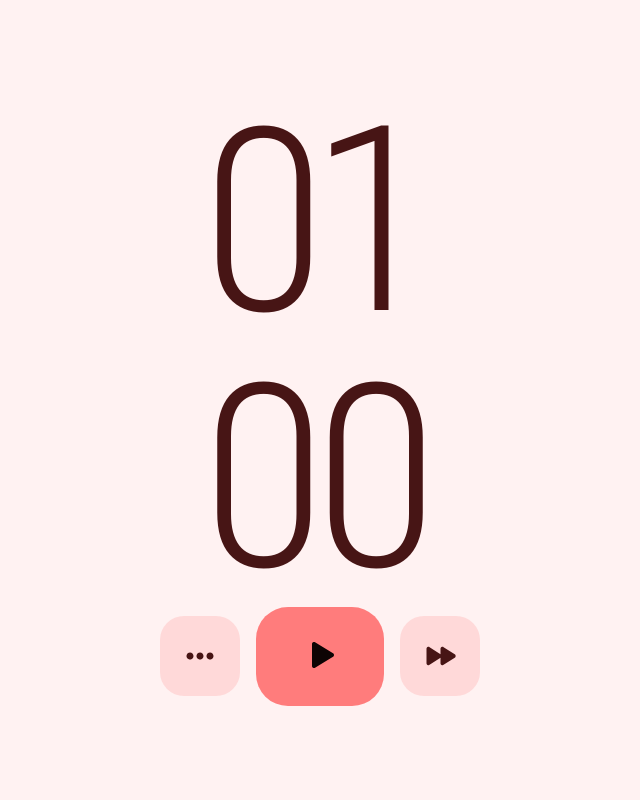
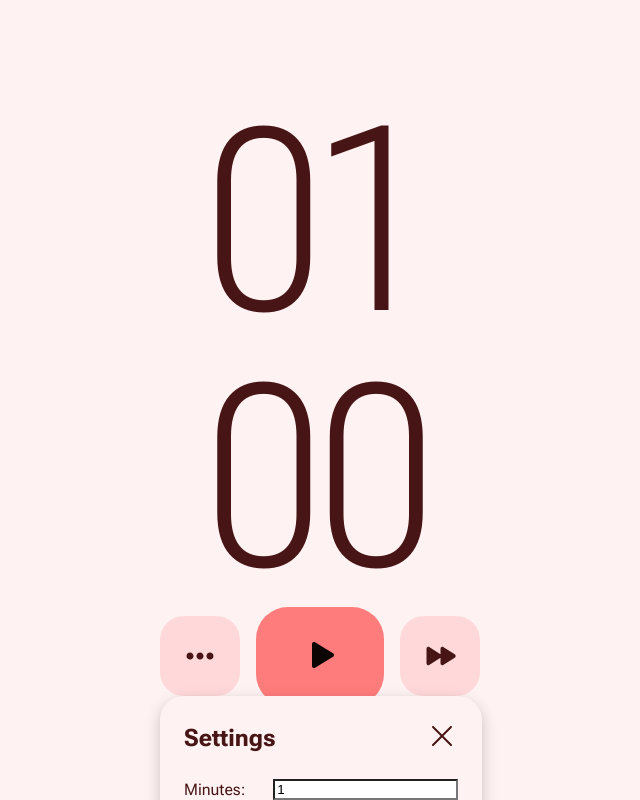
Before and after one commit to grynkiv0x001/pomodoro-vue, a Vue app: page / in a window 1280 px wide. Both pictures are taken after a click on the button 520 px from the left and 656 px from the top of the page. Shown: the whole page, without its empty margins (320-960 px from the left). Built offline with nearby package versions, Linux system fonts and the light colour scheme.

Commit message:
added modal; added settings; wip - adding proper positioning

```diff
--- a/src/App.vue
+++ b/src/App.vue
@@ -1,10 +1,14 @@
 <script setup lang="ts">
+import { ui } from '@/store/ui'
+
 import Timer from '@/views/timer/Timer.vue'
+import Settings from '@/views/settings/Settings.vue'
 </script>
 
 <template>
   <div class="app">
     <Timer />
+    <Settings v-if="ui.isModalOpen && ui.modal === 'settings'" />
   </div>
 </template>
 
@@ -12,6 +16,7 @@ import Timer from '@/views/timer/Timer.vue'
 .app {
   height: 100vh;
   width: 100%;
+  position: relative;
 
   display: flex;
   align-items: center;
--- /dev/null
+++ b/src/components/modal/AppModal.vue
@@ -0,0 +1,100 @@
+<script setup lang="ts">
+import { computed, onBeforeUnmount, onMounted, ref } from 'vue'
+
+import CloseIcon from '@/assets/icons/x.svg'
+
+import { ui } from '@/store/ui'
+
+const modalStyle = computed(() => ({
+  top: `${ui.position.top}px`,
+  left: `${ui.position.left}px`
+}))
+
+const modalRef = ref<HTMLElement | null>(null)
+
+const handleMouseDown = (e: MouseEvent) => {
+  if (modalRef.value && !modalRef.value.contains(e.target as Node)) {
+    ui.closeModal()
+  }
+}
+
+const handleKeyDown = (e: KeyboardEvent) => {
+  if (e.code === 'Escape') {
+    ui.closeModal()
+    e.stopPropagation()
+  }
+}
+
+onMounted(() => {
+  document.addEventListener('keydown', handleKeyDown)
+  document.addEventListener('mousedown', handleMouseDown)
+})
+
+onBeforeUnmount(() => {
+  document.removeEventListener('keydown', handleKeyDown)
+  document.removeEventListener('mousedown', handleMouseDown)
+})
+</script>
+
+<template>
+  <Teleport to="body">
+    <div class="modal" :style="modalStyle" ref="modalRef">
+      <div class="modal__content">
+        <header class="modal__header">
+          <slot name="title" />
+          <button class="modal__close" @click="ui.closeModal">
+            <CloseIcon />
+          </button>
+        </header>
+        <main class="modal__main main">
+          <slot name="body" />
+        </main>
+      </div>
+    </div>
+  </Teleport>
+</template>
+
+<style scoped lang="scss">
+.modal {
+  position: fixed;
+  top: 0;
+  left: 0;
+
+  max-width: 700px;
+  min-width: 300px;
+
+  display: flex;
+
+  z-index: 10;
+
+  background-color: var(--clr-red-50);
+  border-radius: 24px;
+  box-shadow:
+    0 1px 6px rgba(0, 0, 0, 0.039),
+    0 5.5px 16px rgba(0, 0, 0, 0.19);
+  color: var(--clr-red-900);
+
+  &__header {
+    padding: 24px;
+    width: 100%;
+    display: flex;
+    align-items: center;
+    justify-content: space-between;
+  }
+
+  &__close {
+    padding: 0;
+    background: transparent;
+    border: none;
+
+    &:hover {
+      cursor: pointer;
+    }
+  }
+
+  &__content {
+    position: relative;
+    width: 100%;
+  }
+}
+</style>
--- a/src/components/shared/index.ts
+++ b/src/components/shared/index.ts
@@ -1,3 +1,4 @@
+import AppModal from '@/components/modal/AppModal.vue'
 import GeneralButton from '@/components/GeneralButton/GeneralButton.vue'
 
-export { GeneralButton }
+export { AppModal, GeneralButton }
--- a/src/store/local-timer.ts
+++ b/src/store/local-timer.ts
@@ -1,4 +1,4 @@
-import { reactive, watch, onMounted } from 'vue'
+import { reactive, watch } from 'vue'
 import type { ITimer } from '@/core/models'
 import { loadTimer, removeTimer, saveTimer } from '@/helpers/storage'
 
@@ -77,6 +77,10 @@ const resetTimer = () => {
   removeTimer()
 }
 
+const nextRound = () => {
+  timer.currentLoop++
+}
+
 if (timer.status === 'live' && timer.timeLeft > 0) {
   startTimer()
 }
@@ -93,6 +97,7 @@ export function useLocalTimer() {
   return {
     timer,
     toggleTimerStatus,
-    resetTimer
+    resetTimer,
+    nextRound
   }
 }
--- /dev/null
+++ b/src/store/ui.ts
@@ -0,0 +1,41 @@
+import { reactive } from 'vue'
+
+interface IUi {
+  isModalOpen: boolean
+  modal?: ModalVariant
+  position: { top: number; left: number }
+  openModal: (ref: HTMLElement | null, variant: ModalVariant) => void
+  closeModal: () => void
+}
+
+type ModalVariant = 'settings' | 'menu'
+
+export const ui: IUi = reactive({
+  // Fields
+  isModalOpen: false as boolean,
+  modal: undefined as ModalVariant | undefined,
+  position: {
+    top: 0,
+    left: 0
+  },
+
+  // Methods
+  openModal(ref, variant) {
+    if (!ref) {
+      return
+    }
+
+    const rect = ref.getBoundingClientRect()
+
+    this.position = {
+      top: rect.bottom,
+      left: rect.left
+    }
+    this.modal = variant
+    this.isModalOpen = true
+  },
+
+  closeModal() {
+    this.isModalOpen = false
+  }
+})
--- /dev/null
+++ b/src/views/settings/Settings.vue
@@ -0,0 +1,87 @@
+<script setup lang="ts">
+import { computed } from 'vue'
+
+import { useLocalTimer } from '@/store/local-timer'
+
+import AppModal from '@/components/modal/AppModal.vue'
+
+const { timer } = useLocalTimer()
+
+const focusMinutes = computed({
+  get: () => timer.minutes,
+  set: (val: number) => {
+    if (timer.status !== 'live') {
+      timer.timeLeft = val * 60
+    }
+  }
+})
+
+const rounds = computed({
+  get: () => timer.loops,
+  set: (val: number) => {
+    timer.loops = val
+  }
+})
+
+const short = computed({
+  get: () => timer.breakMinutes,
+  set: (val: number) => {
+    timer.breakMinutes = val * 60
+  }
+})
+
+const long = computed({
+  get: () => timer.longBreakMinutes,
+  set: (val: number) => {
+    timer.longBreakMinutes = val * 60
+  }
+})
+</script>
+
+<template>
+  <AppModal>
+    <template #title>
+      <h1 class="title">Settings</h1>
+    </template>
+    <template #body>
+      <ul class="list">
+        <li class="item">
+          <label for="focus">Minutes:</label>
+          <input id="focus" type="number" name="focus" v-model="focusMinutes" min="1" />
+        </li>
+        <li class="item">
+          <label for="rounds">Rounds:</label>
+          <input id="rounds" type="number" name="rounds" v-model="rounds" min="1" />
+        </li>
+        <li class="item">
+          <label for="short">Short pause:</label>
+          <input id="short" type="number" name="short" v-model="short" min="1" />
+        </li>
+        <li class="item">
+          <label for="long">Long pause:</label>
+          <input id="long" type="number" name="long" v-model="long" min="1" />
+        </li>
+      </ul>
+    </template>
+  </AppModal>
+</template>
+
+<style lang="scss" scoped>
+.title {
+  font-size: 24px;
+  font-weight: bold;
+}
+
+.list {
+  padding: 0 24px 24px;
+  display: flex;
+  flex-direction: column;
+  row-gap: 12px;
+}
+
+.item {
+  display: flex;
+  align-items: center;
+  justify-content: space-between;
+}
+</style>
--- a/src/views/timer/Timer.vue
+++ b/src/views/timer/Timer.vue
@@ -7,10 +7,12 @@ import Pause from '@/assets/icons/pause-fill.svg'
 import FastForward from '@/assets/icons/fast-forward-fill.svg'
 
 import { formatTime } from '@/helpers'
+import { useLocalTimer } from '@/store/local-timer'
+import { ui } from '@/store/ui'
+
 import { GeneralButton } from '@/components/shared'
-import { useLocalTimer } from '@/store/local-timer'
 
-const { timer, toggleTimerStatus, resetTimer } = useLocalTimer()
+const { timer, toggleTimerStatus, resetTimer, nextRound } = useLocalTimer()
 
 const statusIcon = computed(() => {
   return timer.status === 'live' ? Pause : Play
@@ -58,13 +60,13 @@ onBeforeUnmount(() => {
     </div>
 
     <div class="timer__controls">
-      <GeneralButton variant="secondary">
+      <GeneralButton variant="secondary" @click="(e) => ui.openModal(e.currentTarget, 'settings')">
         <Dots />
       </GeneralButton>
       <GeneralButton size="lg" @click="toggleTimerStatus">
         <component :is="statusIcon" />
       </GeneralButton>
-      <GeneralButton variant="secondary">
+      <GeneralButton variant="secondary" @click="nextRound">
         <FastForward />
       </GeneralButton>
     </div>
```
